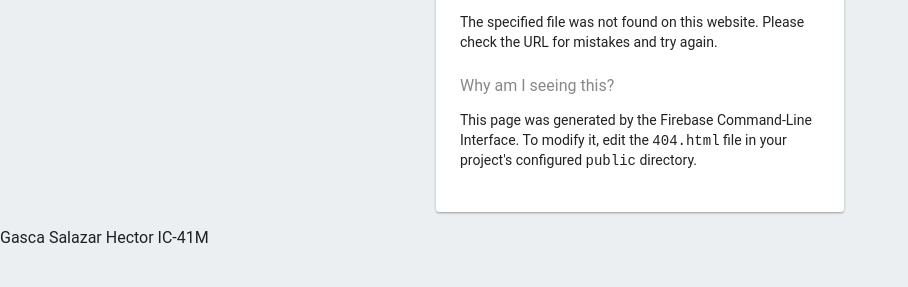
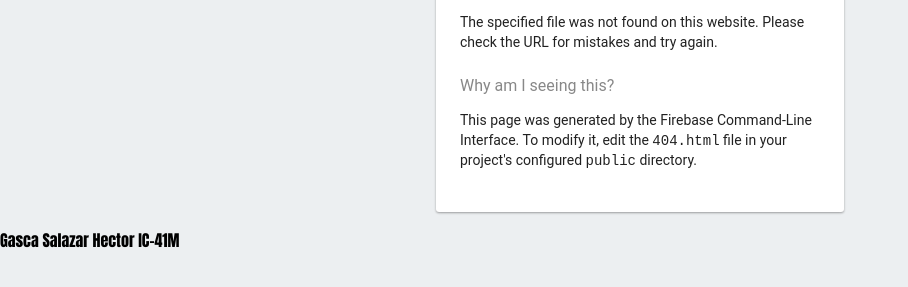
Before and after one commit to HectorGS1810/HGS, a plain HTML site: page public/404.html in a window 1280 px wide. Shown: the part 187-474 px from the top of the page, without its empty margins (0-908 px from the left). Drawn offline with Linux system fonts and the light colour scheme.

Commit message:
Update 404.html

```diff
--- a/public/404.html
+++ b/public/404.html
@@ -6,6 +6,7 @@
     <title>Page Not Found</title>
 
     <style media="screen">
+      #piepag{ color:black; font-family: Impact, Charcoal, sans-serif; position: center;}
       body { background: #ECEFF1; color: rgba(0,0,0,0.87); font-family: Roboto, Helvetica, Arial, sans-serif; margin: 0; padding: 0; }
       #message { background: white; max-width: 360px; margin: 100px auto 16px; padding: 32px 24px 16px; border-radius: 3px; }
       #message h3 { color: #888; font-weight: normal; font-size: 16px; margin: 16px 0 12px; }
@@ -29,6 +30,6 @@
       <h3>Why am I seeing this?</h3>
       <p>This page was generated by the Firebase Command-Line Interface. To modify it, edit the <code>404.html</code> file in your project's configured <code>public</code> directory.</p>
     </div>
-    <footer>Gasca Salazar Hector IC-41M</footer>
+    <footer id="piepag">Gasca Salazar Hector IC-41M</footer>
   </body>
 </html>
```
